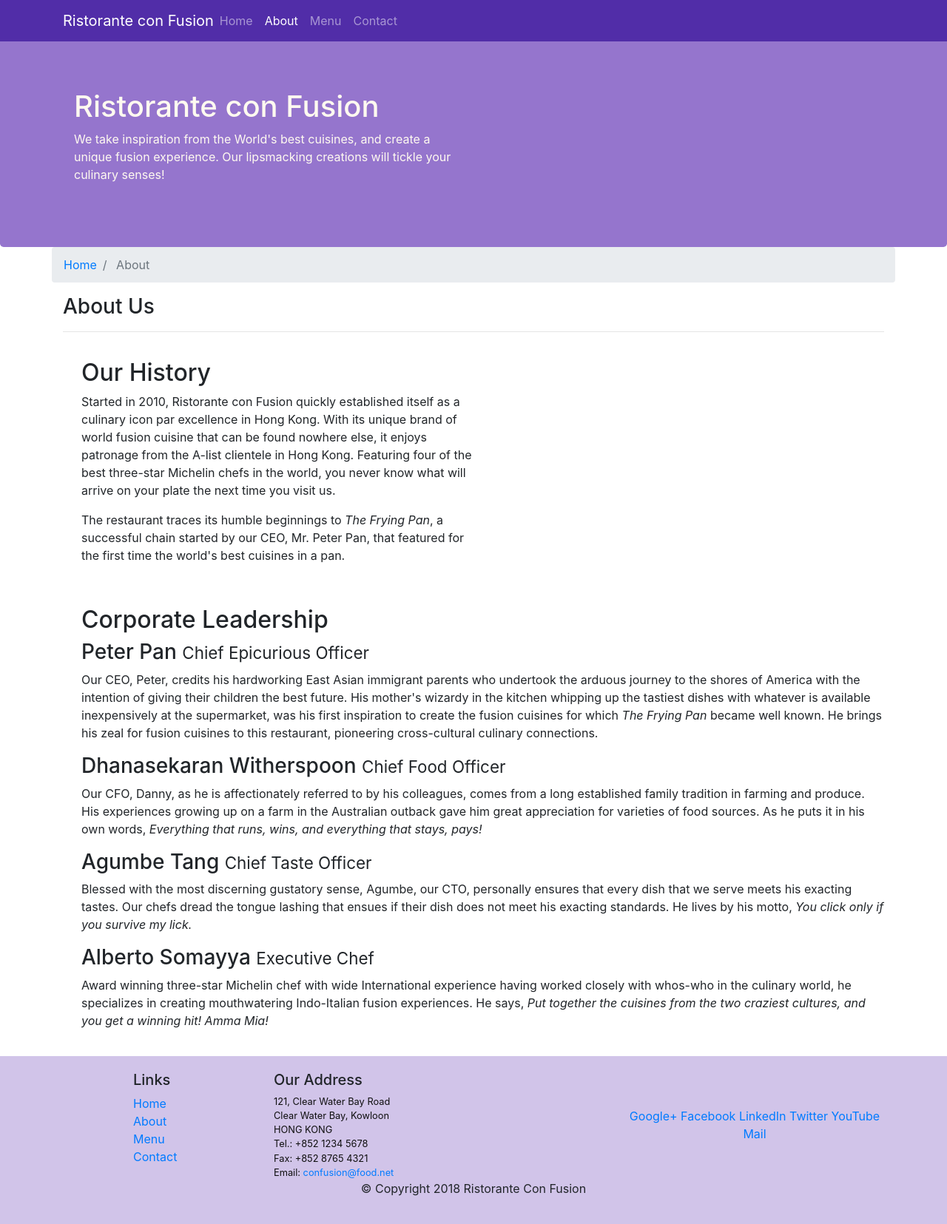
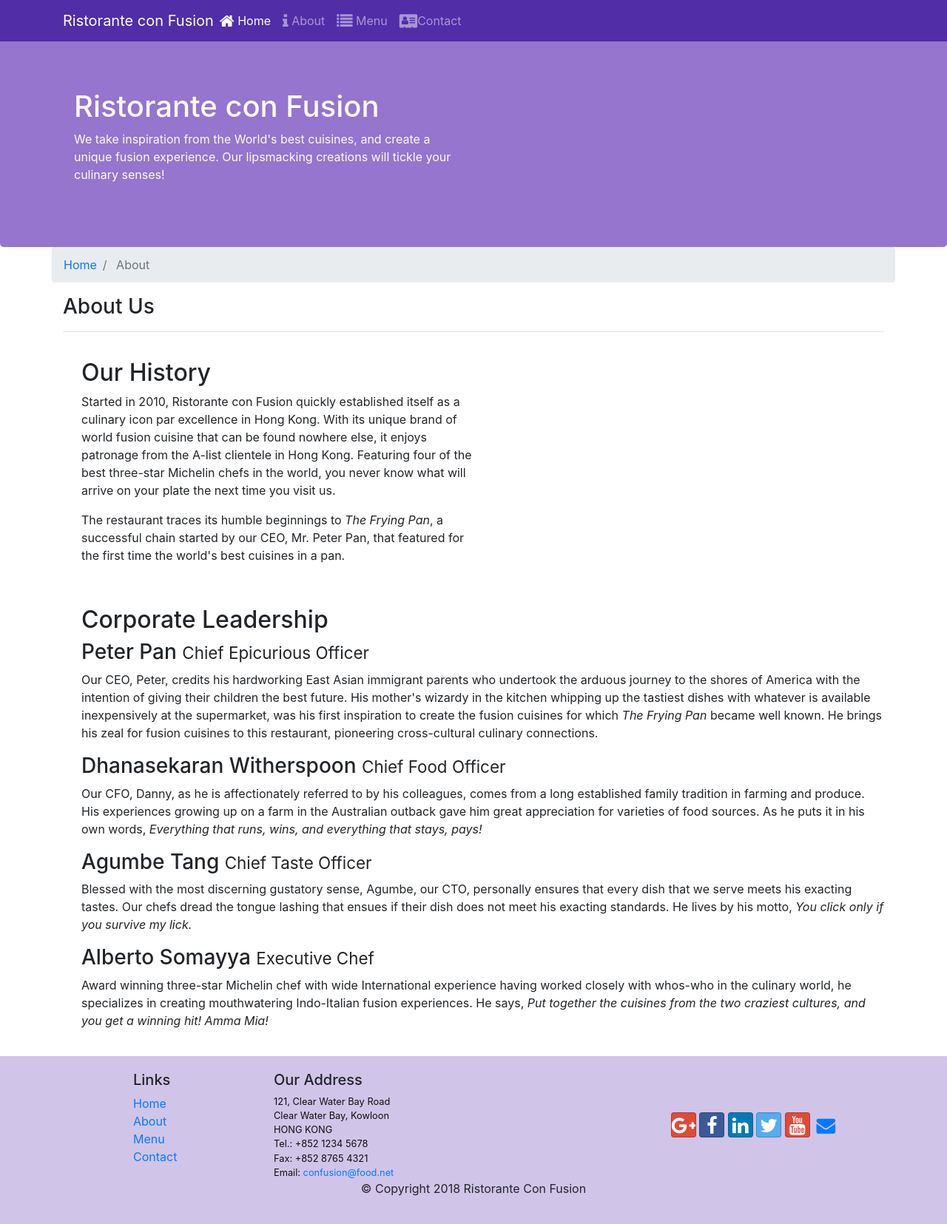
Before and after one commit to lapy113/learning-bootstrap, a website: page aboutus.html in a window 1280 px wide. Shown: the whole page at 74% size. Drawn offline with nearby package versions, Linux system fonts and the light colour scheme.

Commit message:
icon fonts

```diff
--- a/aboutus.html
+++ b/aboutus.html
@@ -9,6 +9,8 @@
 
     <!-- Bootstrap CSS -->
     <link rel="stylesheet" href="node_modules/bootstrap/dist/css/bootstrap.min.css">
+    <link rel="stylesheet" href="node_modules/font-awesome/css/font-awesome.min.css">
+    <link rel="stylesheet" href="node_modules/bootstrap-social/bootstrap-social.css">
     <link rel="stylesheet" href="css/styles.css">
 
     <title>Ristorante Con Fusion: About Us</title>
@@ -25,10 +27,10 @@
             <a class="navbar-brand mr-auto" href="/index.html">Ristorante con Fusion</a>
             <div class="collapse navbar-collapse" id="Navbar">
                 <ul class="navbar-nav mr-auto">
-                    <li class="nav-item"> <a class="nav-link" href="index.html">Home</a> </li>
-                    <li class="nav-item active"> <a class="nav-link" href="aboutus.html">About</a> </li>
-                    <li class="nav-item"> <a class="nav-link" href="#">Menu</a> </li>
-                    <li class="nav-item"> <a class="nav-link" href="#">Contact</a> </li>
+                    <li class="nav-item active"> <a class="nav-link" href="index.html"> <span class="fa fa-home fa-lg"></span> Home</a> </li>
+                    <li class="nav-item"> <a class="nav-link" href="aboutus.html"><span class="fa fa-info fa-lg"></span> About</a> </li>
+                    <li class="nav-item"> <a class="nav-link" href="#"><span class="fa fa-list fa-lg"></span> Menu</a> </li>
+                    <li class="nav-item"> <a class="nav-link" href="#"><span class="fa fa-address-card fa-lg"></span>Contact</a> </li>
                 </ul>
             </div>
 
@@ -111,13 +113,13 @@
 		           </address>
                 </div>
                 <div class="col-12 col-sm-4 align-self-center">
-                    <div class="text-center">
-                        <a href="http://google.com/+">Google+</a>
-                        <a href="http://www.facebook.com/profile.php?id=">Facebook</a>
-                        <a href="http://www.linkedin.com/in/">LinkedIn</a>
-                        <a href="http://twitter.com/">Twitter</a>
-                        <a href="http://youtube.com/">YouTube</a>
-                        <a href="mailto:">Mail</a>
+                    <div class="text-center" >
+                        <a class="btn btn-social-icon btn-google" href="http://google.com/+"><i class="fa fa-google-plus fa-lg"></i> </a>
+                        <a class="btn btn-social-icon btn-facebook" href="http://www.facebook.com/profile.php?id="><i class="fa fa-facebook fa-lg"></i></a>
+                        <a class="btn btn-social-icon btn-linkedin" href="http://www.linkedin.com/in/"><i class="fa fa-linkedin fa-lg"></i></a>
+                        <a class="btn btn-social-icon btn-twitter" href="http://twitter.com/"><i class="fa fa-twitter fa-lg"></i></a>
+                        <a class="btn btn-social-icon btn-google" href="http://youtube.com/"><i class="fa fa-youtube fa-lg"></i></a>
+                        <a class="btn btn-social-icon " href="mailto:"><i class="fa fa-envelope fa-lg"></i></a>
                     </div>
                 </div>
            </div>
--- a/package.json
+++ b/package.json
@@ -15,6 +15,8 @@
   },
   "dependencies": {
     "bootstrap": "^4.0.0",
+    "bootstrap-social": "^5.1.1",
+    "font-awesome": "^4.7.0",
     "jquery": "^3.3.1",
     "popper.js": "^1.12.9"
   }
```
Also changed, not shown: index.html (+15 -13 lines), 1 other file.
